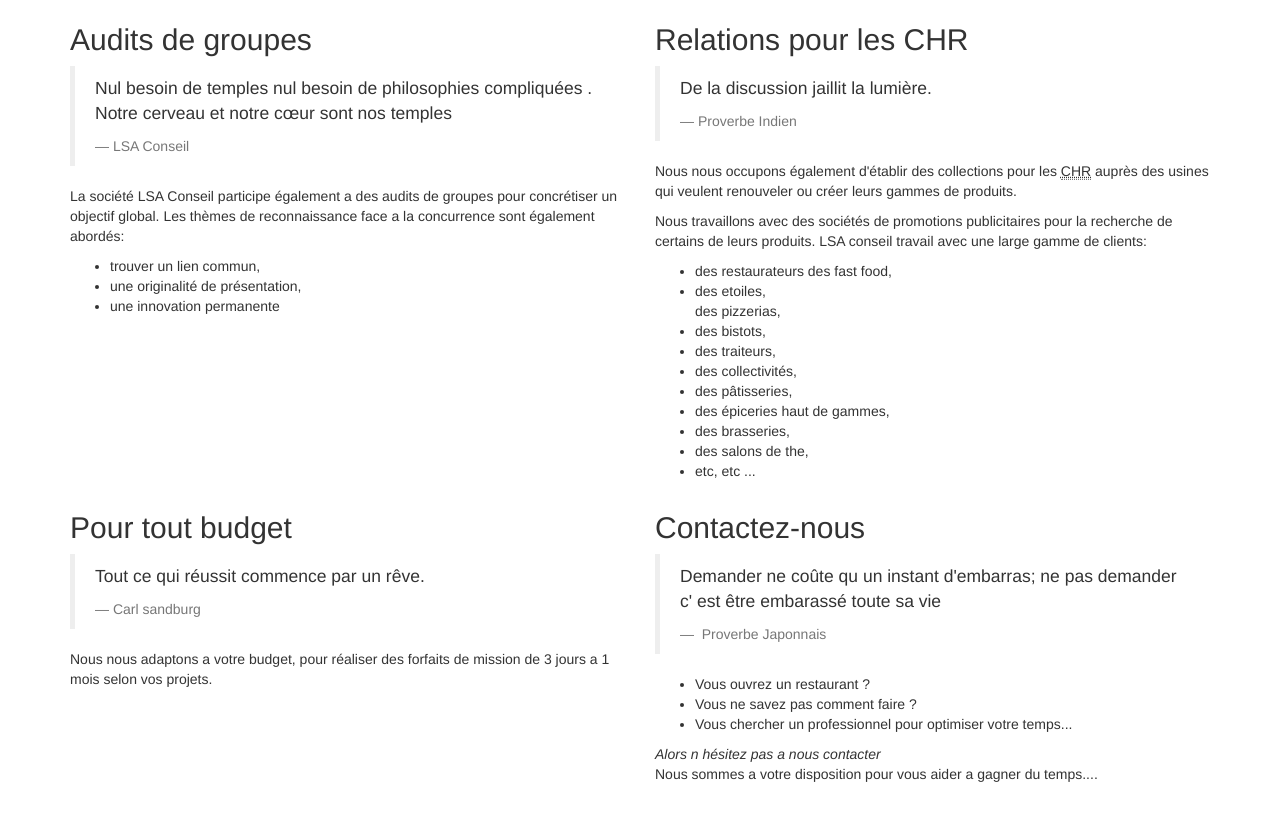
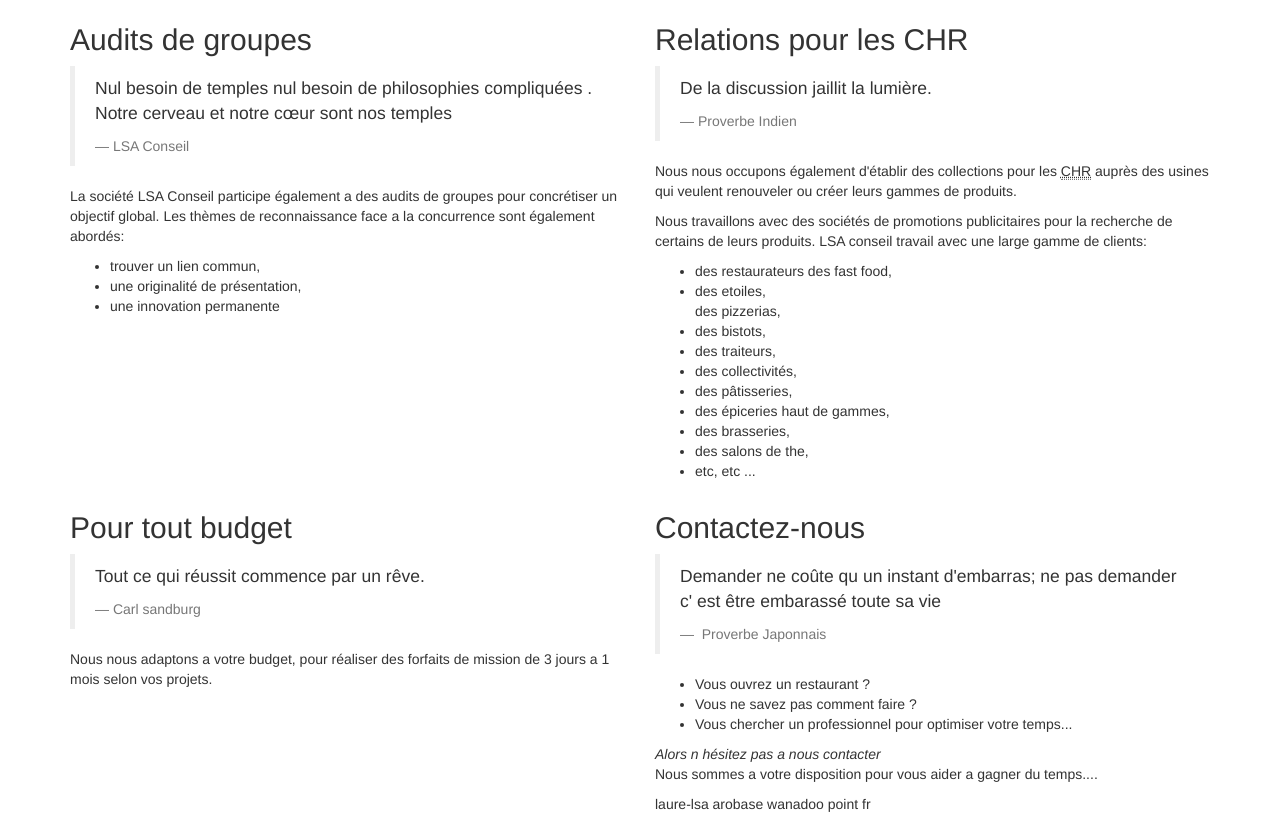
Before and after one commit to jpic/lsa, a website: page index.html in a window 1280 px wide. Shown: the part 681-1505 px from the top of the page. Before the commit the page ends 1475 px from the top, so only its background shows below. Drawn offline with nearby package versions, Linux system fonts and the light colour scheme.

Commit message:
Added email

```diff
--- a/index.html
+++ b/index.html
@@ -268,6 +268,9 @@
             Nous sommes a votre disposition pour vous aider a gagner du
             temps....
           </p>
+          <p>
+            laure-lsa arobase wanadoo point fr
+          </p>
         </div>
       </div>
     </div>
```
